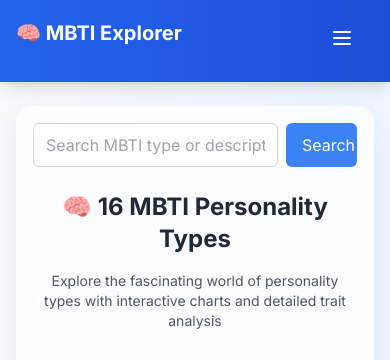
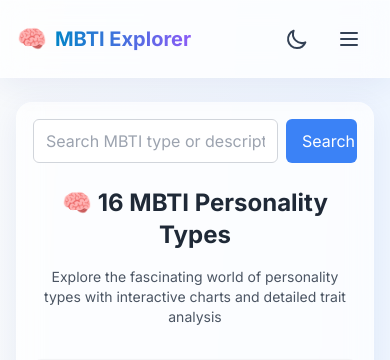
Before and after one commit to Yassen717/16-MBTI, a Django app: page / in a window 390 px wide. Shown: the top 360 px of the page. Run offline with Django 5.2, Linux system fonts and the light colour scheme; data comes from the database, SQL or seed files in the repository; some libraries are stand-ins or nearby versions.

Commit message:
feat(nav): modernize navbar with sticky positioning and dark mode toggle
- Add sticky glassmorphism navbar with improved styling
- Implement dark mode toggle button with sun/moon icons
- Enhance navigation links with better hover effects
- Improve mobile menu with better spacing and transitions
- Add gradient branding and modern color scheme

```diff
--- a/mbti/templates/components/navbar.html
+++ b/mbti/templates/components/navbar.html
@@ -1,27 +1,52 @@
-<!-- Responsive Navbar -->
-<header class="bg-gradient-to-r from-blue-600 to-blue-700 text-white shadow-lg">
+<header class="sticky top-0 z-50 glass border-b border-white/20 dark:border-slate-700/50">
     <div class="container mx-auto px-4 sm:px-6 lg:px-8">
         <div class="flex justify-between items-center py-4">
             <!-- Logo/Brand -->
-            <div class="flex items-center">
-                <a href="{% url 'home' %}" class="text-xl sm:text-2xl font-bold hover:text-blue-200 transition-colors duration-200">
-                    🧠 MBTI Explorer
+            <div class="flex items-center space-x-2">
+                <a href="{% url 'home' %}" class="flex items-center space-x-2 group">
+                    <span class="text-2xl sm:text-3xl transform group-hover:scale-110 transition-transform duration-200">🧠</span>
+                    <span class="text-xl sm:text-2xl font-bold bg-gradient-to-r from-primary-600 to-accent-purple bg-clip-text text-transparent">
+                        MBTI Explorer
+                    </span>
                 </a>
             </div>
 
             <!-- Desktop Navigation -->
-            <nav class="hidden md:flex space-x-6">
-                <a href="{% url 'home' %}" class="text-white hover:text-blue-200 px-3 py-2 rounded-md text-sm font-medium transition-colors duration-200 hover:bg-blue-600">
-                    🏠 Home
+            <nav class="hidden md:flex items-center space-x-1">
+                <a href="{% url 'home' %}" class="px-4 py-2 rounded-lg text-slate-700 dark:text-slate-200 hover:bg-primary-50 dark:hover:bg-slate-700/50 hover:text-primary-600 dark:hover:text-primary-400 font-medium transition-all duration-200">
+                    <span class="flex items-center space-x-2">
+                        <span>🏠</span>
+                        <span>Home</span>
+                    </span>
                 </a>
-                <a href="{% url 'about' %}" class="text-white hover:text-blue-200 px-3 py-2 rounded-md text-sm font-medium transition-colors duration-200 hover:bg-blue-600">
-                    ℹ️ About
+                <a href="{% url 'about' %}" class="px-4 py-2 rounded-lg text-slate-700 dark:text-slate-200 hover:bg-primary-50 dark:hover:bg-slate-700/50 hover:text-primary-600 dark:hover:text-primary-400 font-medium transition-all duration-200">
+                    <span class="flex items-center space-x-2">
+                        <span>ℹ️</span>
+                        <span>About</span>
+                    </span>
                 </a>
+                <!-- Dark Mode Toggle -->
+                <button onclick="toggleDarkMode()" class="p-2 rounded-lg text-slate-700 dark:text-slate-200 hover:bg-primary-50 dark:hover:bg-slate-700/50 transition-all duration-200" aria-label="Toggle dark mode">
+                    <svg class="w-6 h-6 hidden dark:block" fill="none" stroke="currentColor" viewBox="0 0 24 24">
+                        <path stroke-linecap="round" stroke-linejoin="round" stroke-width="2" d="M12 3v1m0 16v1m9-9h-1M4 12H3m15.364 6.364l-.707-.707M6.343 6.343l-.707-.707m12.728 0l-.707.707M6.343 17.657l-.707.707M16 12a4 4 0 11-8 0 4 4 0 018 0z"></path>
+                    </svg>
+                    <svg class="w-6 h-6 block dark:hidden" fill="none" stroke="currentColor" viewBox="0 0 24 24">
+                        <path stroke-linecap="round" stroke-linejoin="round" stroke-width="2" d="M20.354 15.354A9 9 0 018.646 3.646 9.003 9.003 0 0012 21a9.003 9.003 0 008.354-5.646z"></path>
+                    </svg>
+                </button>
             </nav>
 
             <!-- Mobile menu button -->
-            <div class="md:hidden">
-                <button id="mobile-menu-button" class="text-white hover:text-blue-200 focus:outline-none focus:text-blue-200">
+            <div class="md:hidden flex items-center space-x-2">
+                <button onclick="toggleDarkMode()" class="p-2 rounded-lg text-slate-700 dark:text-slate-200 hover:bg-primary-50 dark:hover:bg-slate-700/50 transition-all duration-200" aria-label="Toggle dark mode">
+                    <svg class="w-6 h-6 hidden dark:block" fill="none" stroke="currentColor" viewBox="0 0 24 24">
+                        <path stroke-linecap="round" stroke-linejoin="round" stroke-width="2" d="M12 3v1m0 16v1m9-9h-1M4 12H3m15.364 6.364l-.707-.707M6.343 6.343l-.707-.707m12.728 0l-.707.707M6.343 17.657l-.707.707M16 12a4 4 0 11-8 0 4 4 0 018 0z"></path>
+                    </svg>
+                    <svg class="w-6 h-6 block dark:hidden" fill="none" stroke="currentColor" viewBox="0 0 24 24">
+                        <path stroke-linecap="round" stroke-linejoin="round" stroke-width="2" d="M20.354 15.354A9 9 0 018.646 3.646 9.003 9.003 0 0012 21a9.003 9.003 0 008.354-5.646z"></path>
+                    </svg>
+                </button>
+                <button id="mobile-menu-button" class="p-2 rounded-lg text-slate-700 dark:text-slate-200 hover:bg-primary-50 dark:hover:bg-slate-700/50 transition-all duration-200">
                     <svg class="h-6 w-6" fill="none" viewBox="0 0 24 24" stroke="currentColor">
                         <path stroke-linecap="round" stroke-linejoin="round" stroke-width="2" d="M4 6h16M4 12h16M4 18h16" />
                     </svg>
@@ -30,13 +55,15 @@
         </div>
 
         <!-- Mobile Navigation -->
-        <div id="mobile-menu" class="hidden md:hidden">
-            <div class="px-2 pt-2 pb-3 space-y-1 sm:px-3 border-t border-blue-500">
-                <a href="{% url 'home' %}" class="text-white hover:text-blue-200 block px-3 py-2 rounded-md text-base font-medium transition-colors duration-200 hover:bg-blue-600">
-                    🏠 Home
+        <div id="mobile-menu" class="hidden md:hidden pb-4">
+            <div class="space-y-1">
+                <a href="{% url 'home' %}" class="flex items-center space-x-2 px-4 py-3 rounded-lg text-slate-700 dark:text-slate-200 hover:bg-primary-50 dark:hover:bg-slate-700/50 font-medium transition-all duration-200">
+                    <span>🏠</span>
+                    <span>Home</span>
                 </a>
-                <a href="{% url 'about' %}" class="text-white hover:text-blue-200 block px-3 py-2 rounded-md text-base font-medium transition-colors duration-200 hover:bg-blue-600">
-                    ℹ️ About
+                <a href="{% url 'about' %}" class="flex items-center space-x-2 px-4 py-3 rounded-lg text-slate-700 dark:text-slate-200 hover:bg-primary-50 dark:hover:bg-slate-700/50 font-medium transition-all duration-200">
+                    <span>ℹ️</span>
+                    <span>About</span>
                 </a>
             </div>
         </div>
```
